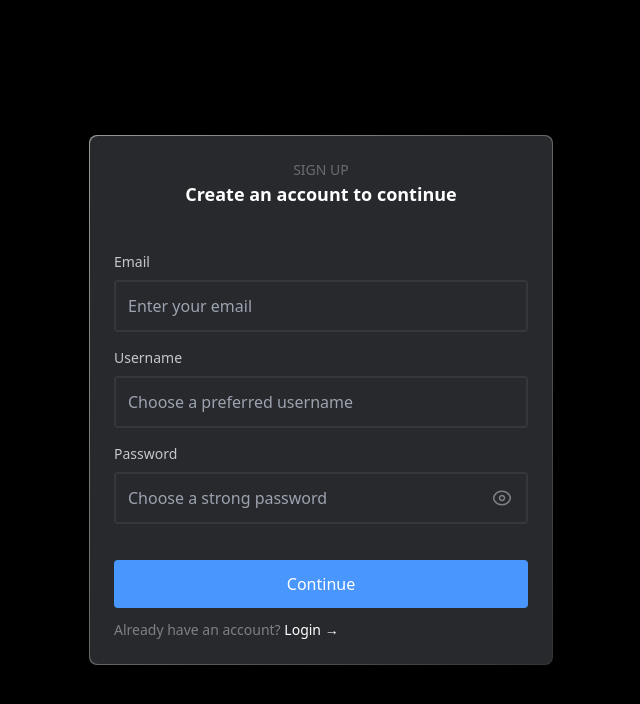
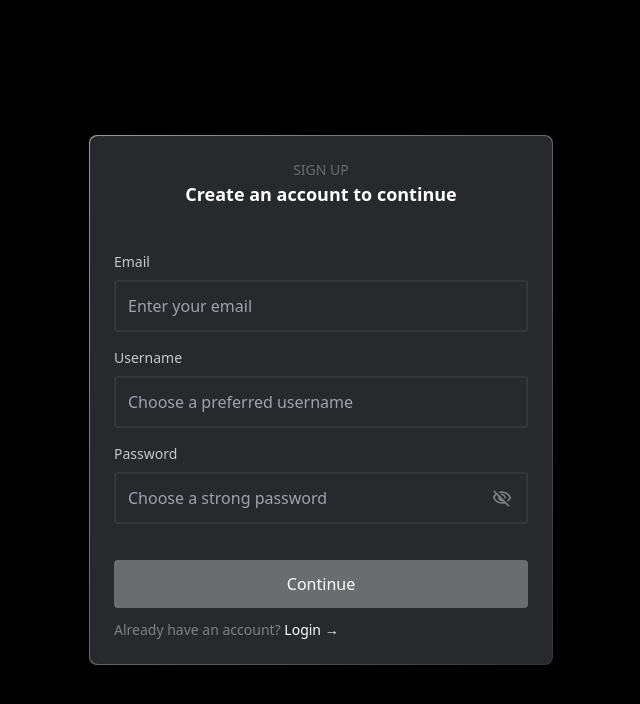
Before and after one commit to chiranjeev-thapliyal/atlys, a React (Vite) app: page /register in a window 1280 px wide. Shown: the top 704 px of the page, without its empty margins (319-959 px from the left). Built offline with nearby package versions, Linux system fonts and the light colour scheme.

Commit message:
fix: icon change on toggle password visibility with register form validations

```diff
--- a/src/components/organisms/Login/index.tsx
+++ b/src/components/organisms/Login/index.tsx
@@ -77,8 +77,8 @@ function Login({
                 className="absolute right-0 pr-4"
               >
                 <img
-                  className="w-fit h-fit relative before:content-[''] before:absolute before:w-full before:h-[2px] before:bg-gray-heavy before:top-[50%] before:left-0 before:rotate-45"
-                  src="/icons/eye.svg"
+                  className="w-fit h-fit max-w-5 max-h-5 relative before:content-[''] before:absolute before:w-full before:h-[2px] before:bg-gray-heavy before:top-[50%] before:left-0 before:rotate-45"
+                  src={showPassword ? "/icons/eye.svg" : "/icons/eye-filled.svg"}
                 />
               </span>
             </div>
@@ -87,7 +87,7 @@ function Login({
             disabled={!submitAllowed}
             onClick={onSubmit}
             className={`w-full  ${
-              submitAllowed ? "bg-blue-normal cursor-pointer" : "bg-gray-light cursor-not-allowed"
+              submitAllowed ? "bg-blue-normal cursor-pointer hover:opacity-85" : "bg-gray-light cursor-not-allowed"
             }`}
           >
             Login now
@@ -95,7 +95,7 @@ function Login({
         </Form>
         <p className="pt-3 text-gray-heavy text-sm font-medium">
           Not registered yet?{" "}
-          <span className="text-white cursor-pointer" onClick={onSignupClick}>
+          <span className="text-white cursor-pointer hover:underline" onClick={onSignupClick}>
             Register →
           </span>
         </p>
--- a/src/components/organisms/Register/index.tsx
+++ b/src/components/organisms/Register/index.tsx
@@ -4,7 +4,16 @@ import { Card } from "../../molecules";
 import { Form } from "../../organisms";
 import { RegisterProps } from "./index.types";
 
-function Register({onClose, onLoginClick, onSubmit}: RegisterProps) {
+function Register({
+  username,
+  email,
+  password,
+  onChange,
+  submitAllowed,
+  onClose,
+  onLoginClick,
+  onSubmit,
+}: RegisterProps) {
   const [showPassword, setShowPassword] = useState(false);
   const toggleShowPassword = () => setShowPassword((prev) => !prev);
 
@@ -12,11 +21,17 @@ function Register({onClose, onLoginClick, onSubmit}: RegisterProps) {
     <Card className="relative min-w-max max-w-116 p-[1px] bg-gradient-to-br from-gradient-start to-gradient-stop animate">
       <Card className="min-w-max max-w-116 p-6 bg-black-light font-medium flex flex-col">
         {onClose && (
-        <Button className="bg-black-heavy rounded-full self-end" onClick={onClose}>
+          <Button
+            className="bg-black-heavy rounded-full self-end"
+            onClick={onClose}
+          >
             <img src="/icons/close.svg" />
           </Button>
         )}
-      <Text as="h2" className="text-center font-medium text-sm text-gray-light">
+        <Text
+          as="h2"
+          className="text-center font-medium text-sm text-gray-light"
+        >
           SIGN UP
         </Text>
         <Text as="h1" className="text-center text-lg text-white font-semibold">
@@ -26,11 +41,25 @@ function Register({onClose, onLoginClick, onSubmit}: RegisterProps) {
         <Form onSubmit={onSubmit} className="pt-11">
           <div className="flex flex-col gap-2">
             <Label>Email</Label>
-          <Input className="text-white" type="text" placeholder="Enter your email" />
+            <Input
+              className="text-white"
+              type="text"
+              placeholder="Enter your email"
+              name="email"
+              value={email}
+              onChange={onChange}
+            />
           </div>
           <div className="flex flex-col gap-2">
             <Label>Username</Label>
-          <Input className="text-white" type="text" placeholder="Choose a preferred username" />
+            <Input
+              className="text-white"
+              type="text"
+              placeholder="Choose a preferred username"
+              name="username"
+              value={username}
+              onChange={onChange}
+            />
           </div>
           <div className="flex flex-col gap-2">
             <Label>Password</Label>
@@ -39,25 +68,43 @@ function Register({onClose, onLoginClick, onSubmit}: RegisterProps) {
                 className="order-1 w-full text-white"
                 placeholder="Choose a strong password"
                 type={showPassword ? "text" : "password"}
+                name="password"
+                value={password}
+                onChange={onChange}
               />
               <span
                 onClick={toggleShowPassword}
                 className="absolute right-0 pr-4"
               >
                 <img
-                  className="w-fit h-fit relative before:content-[''] before:absolute before:w-full before:h-[2px] before:bg-gray-heavy before:top-[50%] before:left-0 before:rotate-45"
-                  src="/icons/eye.svg"
+                  className="w-fit h-fit max-w-5 max-h-5 relative before:content-[''] before:absolute before:w-full before:h-[2px] before:bg-gray-heavy before:top-[50%] before:left-0 before:rotate-45"
+                  src={
+                    showPassword ? "/icons/eye.svg" : "/icons/eye-filled.svg"
+                  }
                 />
               </span>
             </div>
           </div>
           <div className="pt-5">
-          <Button onClick={onSubmit} className="w-full bg-blue-normal">Continue</Button>
+            <Button
+              disabled={!submitAllowed}
+              onClick={onSubmit}
+              className={`w-full  ${
+                submitAllowed
+                  ? "bg-blue-normal cursor-pointer hover:opacity-85"
+                  : "bg-gray-light cursor-not-allowed"
+              }`}
+            >
+              Continue
+            </Button>
           </div>
         </Form>
         <p className="pt-3 text-gray-heavy text-sm font-medium">
           Already have an account?{" "}
-        <span className="text-white cursor-pointer" onClick={onLoginClick}>
+          <span
+            className="text-white cursor-pointer hover:underline"
+            onClick={onLoginClick}
+          >
             Login →
           </span>
         </p>
--- a/src/components/pages/RegisterPage.tsx
+++ b/src/components/pages/RegisterPage.tsx
@@ -11,7 +11,7 @@ function RegisterPage() {
   const { formData, handleChange, errors } = useForm(registerConfig);
 
   const onLoginClick = () => navigate("/login");
-  const isValidFormData = errors?.length > 0;
+  const isValidFormData = errors?.length === 0;
 
   const handleFormChange = (event: React.ChangeEvent<HTMLInputElement>) => {
     const { name, value } = event?.target;
```
Also changed, not shown: public/icons/eye-filled.svg (added). Lines whose indentation alone changed are shown as unchanged.
